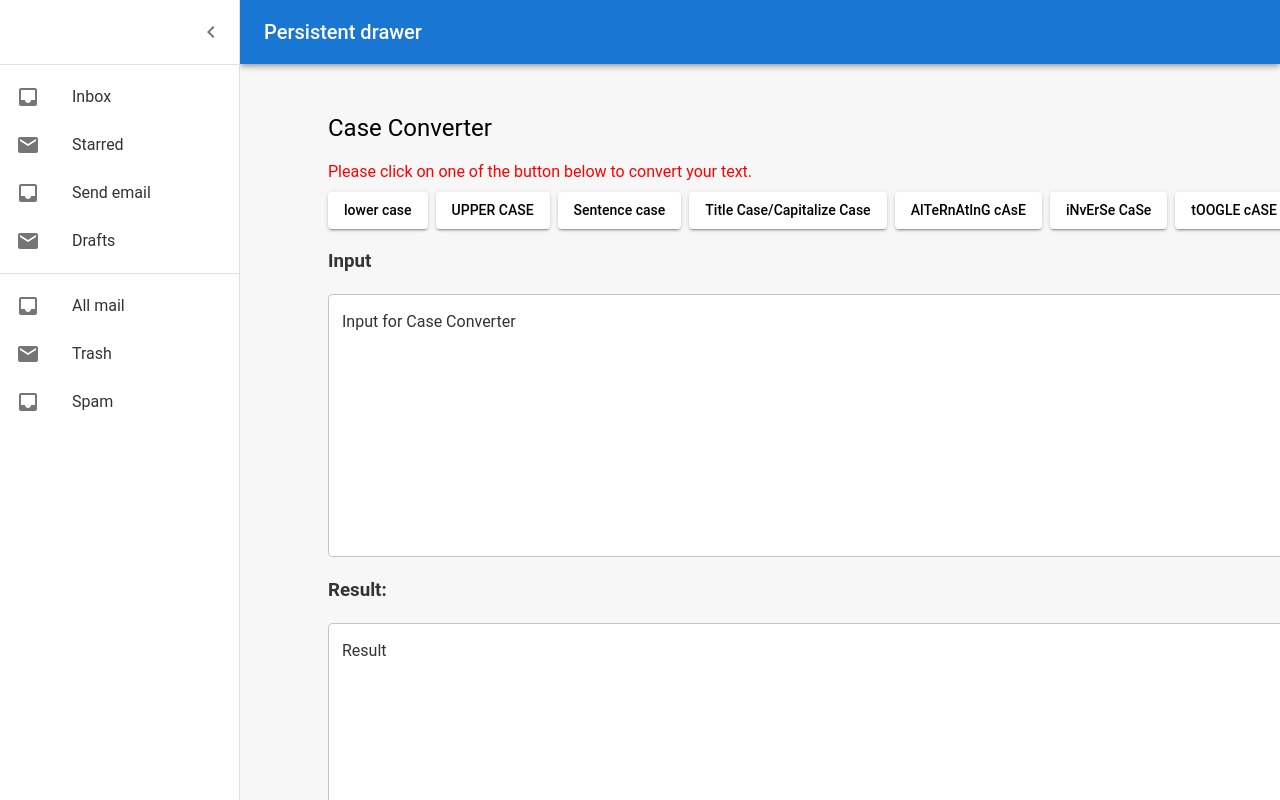
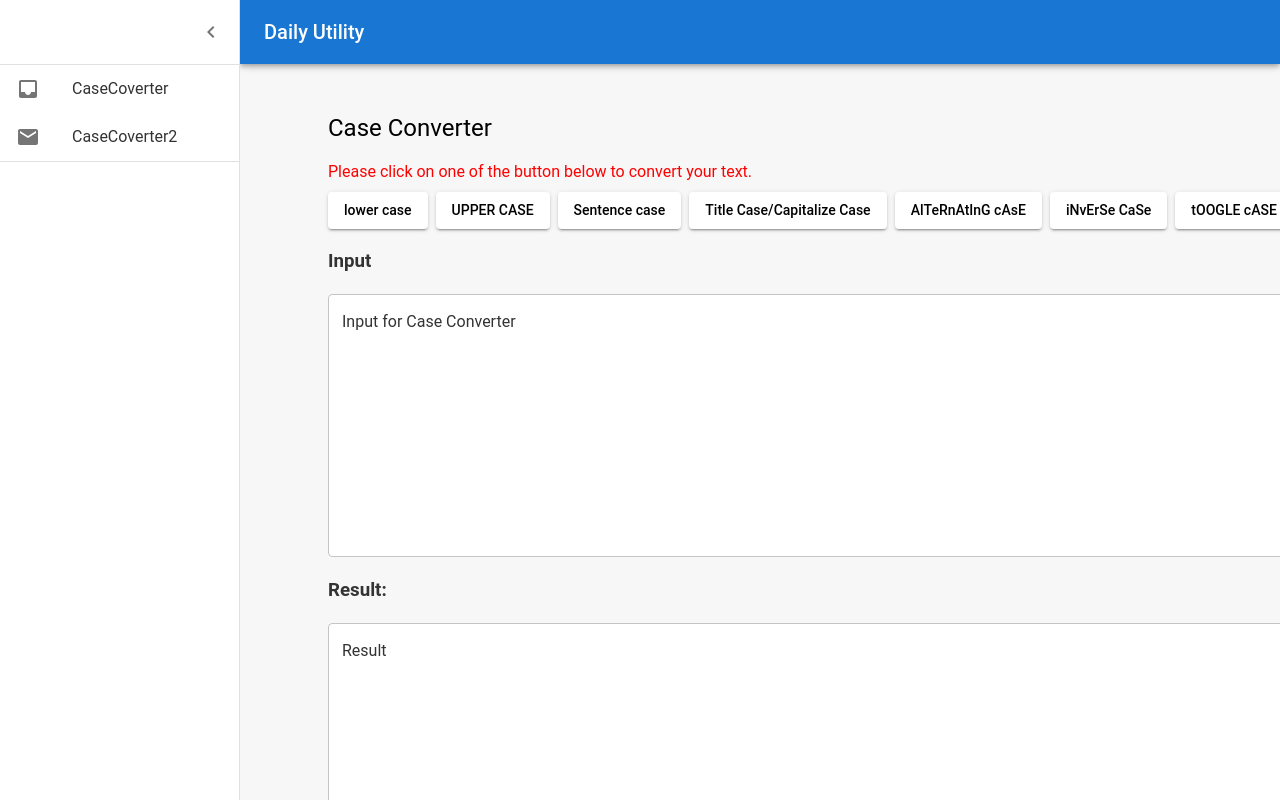
Before and after one commit to aryatsriv/TextUtility, a React (Vite) app in the folder FE/: page / in a window 1280 px wide. Both pictures are taken after a click on the button "open drawer". Shown: the top 800 px of the page. Built offline with nearby package versions, Linux system fonts and the light colour scheme.

Commit message:
Refactored sidedrawer and top menu bar

```diff
--- a/FE/src/StartPage.jsx
+++ b/FE/src/StartPage.jsx
@@ -3,7 +3,7 @@ import TopMenuBar from "./shared/menu/TopMenuBar";
 import SideDrawer from "./shared/menu/drawer/SideDrawer";
 import { useState } from "react";
 import { Outlet } from "react-router";
-import { DrawerHeader, Main } from "./shared/menu/AppBar";
+import { DrawerHeader, Main } from "./shared/menu/AppBarStyling";
 
 const StartPage = () => {
   const [open, setOpen] = useState(false)
--- a/FE/src/shared/menu/TopMenuBar.jsx
+++ b/FE/src/shared/menu/TopMenuBar.jsx
@@ -3,7 +3,7 @@ import Typography from '@mui/material/Typography';
 import { useTheme } from '@emotion/react';
 import IconButton from '@mui/material/IconButton';
 import MenuIcon from '@mui/icons-material/Menu';
-import { AppBar } from './AppBar';
+import { AppBar } from './AppBarStyling';
 
 export default function TopMenuBar({ open, handleDrawerOpen }) {
   return (
@@ -18,7 +18,7 @@ export default function TopMenuBar({ open, handleDrawerOpen }) {
           <MenuIcon />
         </IconButton>
         <Typography variant="h6" noWrap>
-          Persistent drawer
+          Daily Utility
         </Typography>
       </Toolbar>
     </AppBar>
--- /dev/null
+++ b/FE/src/shared/menu/drawer/DrawerMenu.json
@@ -0,0 +1,12 @@
+[
+	{
+		"id":1,
+		"menuText":"CaseCoverter",
+		"url":"Text"
+	},
+	{
+		"id":2,
+		"menuText":"CaseCoverter2",
+		"url":"Text2"
+	}
+]
--- a/FE/src/shared/menu/drawer/SideDrawer.jsx
+++ b/FE/src/shared/menu/drawer/SideDrawer.jsx
@@ -1,13 +1,8 @@
-import MailIcon from "@mui/icons-material/Mail";
-import InboxIcon from "@mui/icons-material/Inbox";
-import ChevronLeftIcon from '@mui/icons-material/ChevronLeft';
-import ChevronRightIcon from '@mui/icons-material/ChevronRight';
-import { Drawer, List, ListItem, ListItemButton, ListItemIcon, ListItemText, Divider, styled, IconButton } from "@mui/material";
+import { Drawer, Divider } from "@mui/material";
 import { useTheme } from "@emotion/react";
-import { DrawerWidth, DrawerHeader } from "../AppBar.jsx"
-
-
-
+import { DrawerWidth } from "../AppBarStyling"
+import SideDrawerHeader from "./SideDrawerHeader";
+import SideDrawerContent from "./SideDrawerContent";
 const SideDrawer = ({ open, handleDrawerClose }) => {
   const theme = useTheme();
   return (
@@ -21,33 +16,9 @@ const SideDrawer = ({ open, handleDrawerClose }) => {
       anchor="left"
       open={open}
     >
-      <DrawerHeader>
-        <IconButton onClick={handleDrawerClose}>
-          {theme.direction === 'ltr' ? <ChevronLeftIcon /> : <ChevronRightIcon />}
-        </IconButton>
-      </DrawerHeader>
+      <SideDrawerHeader handleDrawerClose={handleDrawerClose} />
       <Divider />
-      <List>
-        {['Inbox', 'Starred', 'Send email', 'Drafts'].map((text, index) => (
-          <ListItem key={text} disablePadding>
-            <ListItemButton>
-              <ListItemIcon>{index % 2 === 0 ? <InboxIcon /> : <MailIcon />}</ListItemIcon>
-              <ListItemText primary={text} />
-            </ListItemButton>
-          </ListItem>
-        ))}
-      </List>
-      <Divider />
-      <List>
-        {['All mail', 'Trash', 'Spam'].map((text, index) => (
-          <ListItem key={text} disablePadding>
-            <ListItemButton>
-              <ListItemIcon>{index % 2 === 0 ? <InboxIcon /> : <MailIcon />}</ListItemIcon>
-              <ListItemText primary={text} />
-            </ListItemButton>
-          </ListItem>
-        ))}
-      </List>
+      <SideDrawerContent />
     </Drawer>
   );
 }
--- /dev/null
+++ b/FE/src/shared/menu/drawer/SideDrawerContent.jsx
@@ -0,0 +1,38 @@
+
+import { List, ListItem, ListItemButton, ListItemIcon, ListItemText, Divider } from "@mui/material";
+import MailIcon from "@mui/icons-material/Mail";
+import InboxIcon from "@mui/icons-material/Inbox";
+import drawerMenuData from "./DrawerMenu.json";
+import { useEffect, useState } from "react";
+
+const SideDrawerContent = () => {
+	const [menuItems, setMenuItems] = useState([])
+	const [loading, setLoading] = useState(true);
+
+	useEffect(() => {
+		try {
+			setMenuItems(drawerMenuData);
+		} catch (error) {
+			console.error("Error loading menu items", error)
+		}
+		finally {
+			setLoading(false)
+		}
+	}, []);
+	return (
+		<>
+			{menuItems.map((item, index) => (
+				<ListItem key={item.id} disablePadding>
+					<ListItemButton>
+						<ListItemIcon>{index % 2 === 0 ? <InboxIcon /> : <MailIcon />}</ListItemIcon>
+						<ListItemText primary={item.menuText} />
+					</ListItemButton>
+				</ListItem>
+			))}
+			<Divider />
+
+		</>
+	)
+}
+
+export default SideDrawerContent;
--- /dev/null
+++ b/FE/src/shared/menu/drawer/SideDrawerHeader.jsx
@@ -0,0 +1,20 @@
+import ChevronLeftIcon from '@mui/icons-material/ChevronLeft';
+import ChevronRightIcon from '@mui/icons-material/ChevronRight';
+import { IconButton } from '@mui/material';
+import { DrawerHeader } from "../AppBarStyling";
+import { useTheme } from '@mui/material';
+
+const SideDrawerHeader = ({ handleDrawerClose }) => {
+  const theme = useTheme();
+
+  return (
+    <DrawerHeader>
+      <IconButton onClick={handleDrawerClose}>
+        {theme.direction === 'ltr' ? <ChevronLeftIcon /> : <ChevronRightIcon />}
+      </IconButton>
+    </DrawerHeader>
+  )
+}
+
+
+export default SideDrawerHeader;
```
Also changed, not shown: FE/src/shared/menu/AppBarStyling.jsx (renamed from FE/src/shared/menu/AppBar.jsx).
